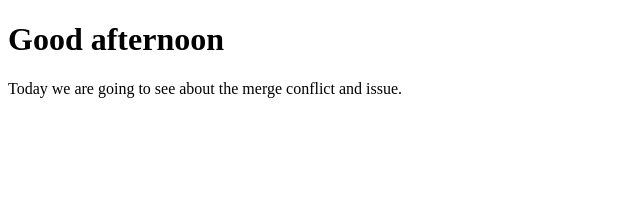
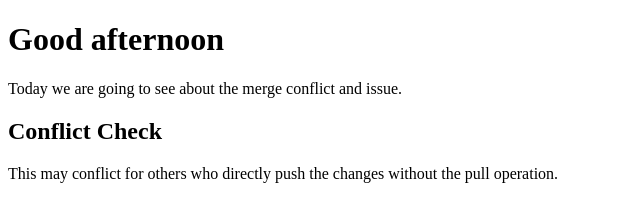
Before and after one commit to Boobathi776/Git-Presentation, a plain HTML site: page dev/index.html in a window 1280 px wide. Shown: the whole page, without its empty margins (0-640 px from the left). Drawn offline with Linux system fonts and the light colour scheme.

Commit message:
Seventh commit by Durai

```diff
--- a/dev/index.html
+++ b/dev/index.html
@@ -8,5 +8,7 @@
 <body>
     <h1>Good afternoon</h1>
     <p>Today we are going to see about the merge conflict and issue.</p>
+    <h2>Conflict Check</h2>
+    <p>This may conflict for others who directly push the changes without the pull operation.</p>
 </body>
 </html>
```
